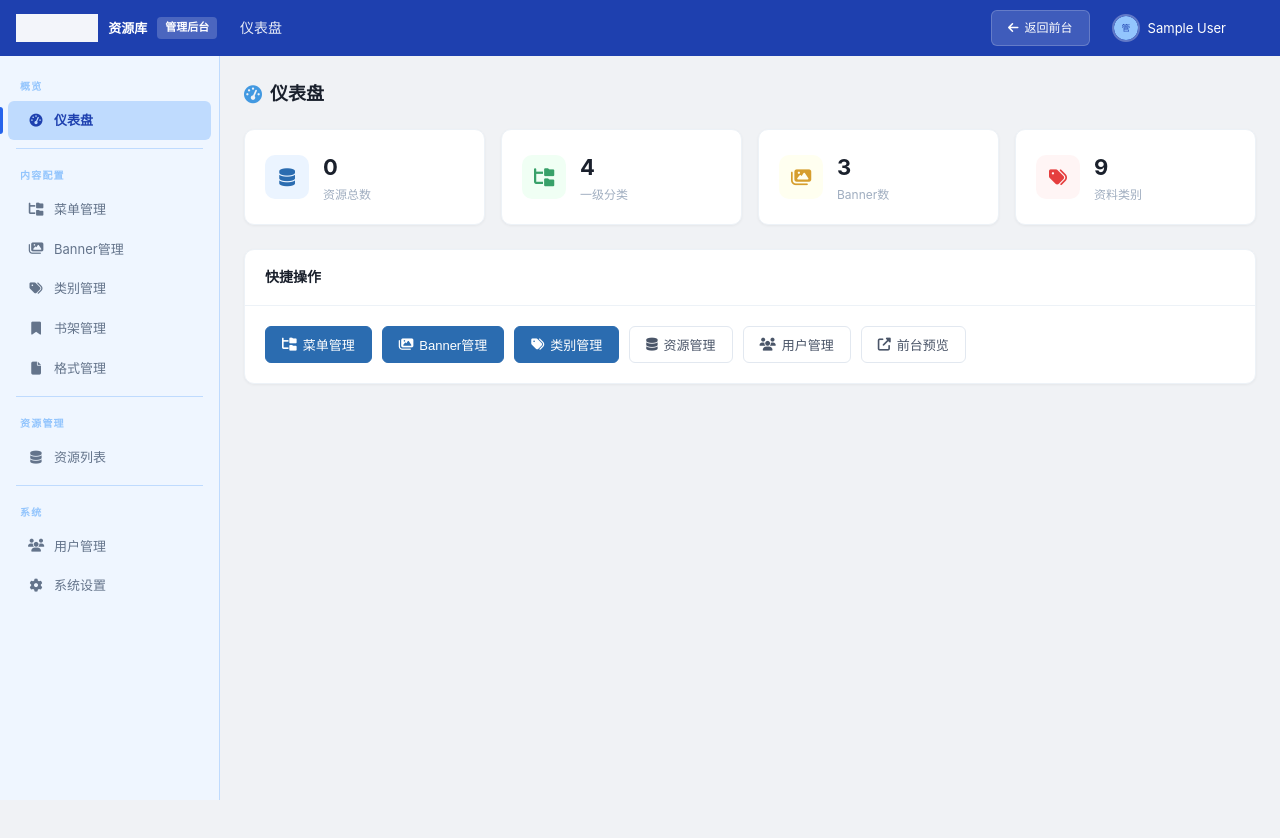
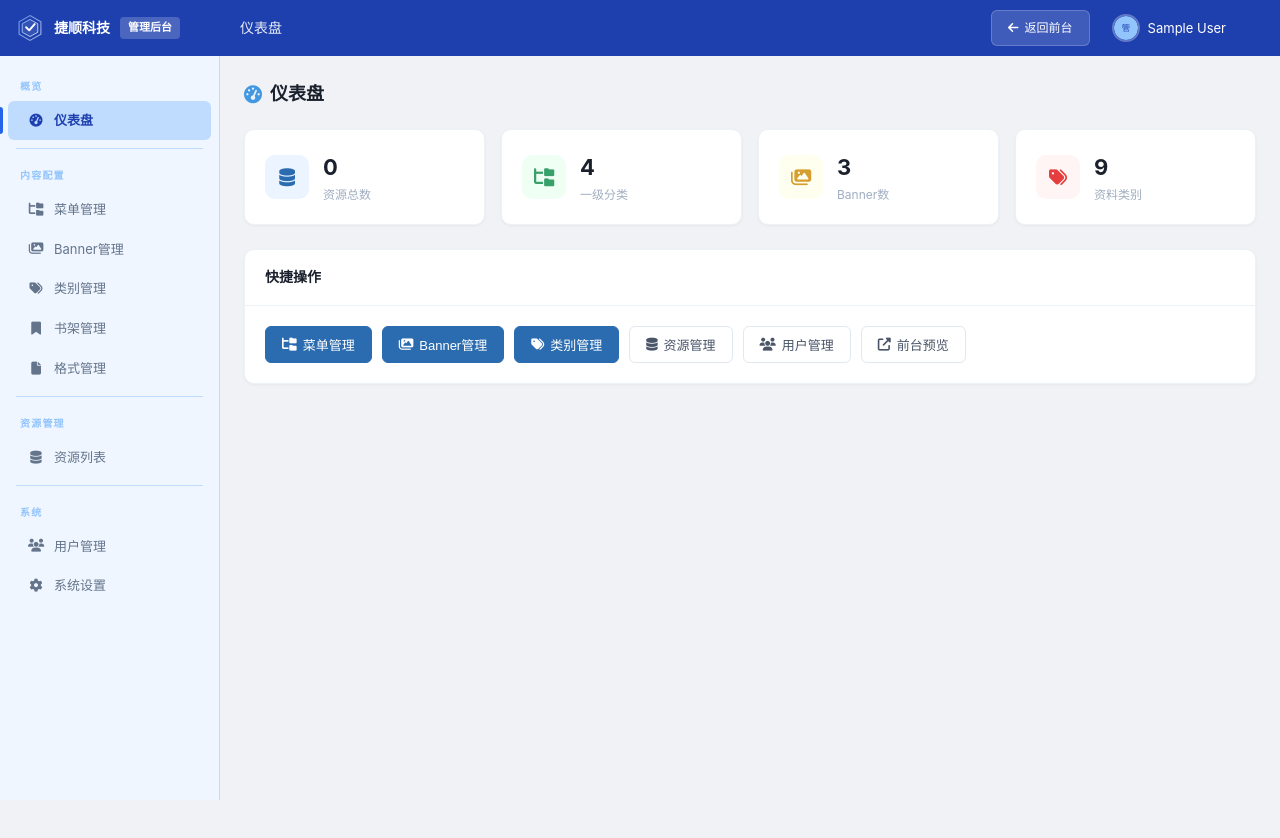
Before and after one commit to TaylorGan/resource-center, a plain HTML site: page admin.html in a window 1280 px wide. Drawn offline with Linux system fonts and the light colour scheme; sample sign-in values are in the browser's storage.

Commit message:
修复后台Logo空白：改用SVG图标替代PNG引用

```diff
--- a/admin.html
+++ b/admin.html
@@ -24,8 +24,8 @@ body{font-family:-apple-system,BlinkMacSystemFont,'Segoe UI','PingFang SC','Micr
 /* 顶部 */
 .admin-header{height:var(--header-height);background:#1E40AF;display:flex;align-items:center;justify-content:space-between;padding:0 24px 0 0;position:fixed;top:0;left:0;right:0;z-index:1000}
 .header-brand{width:var(--sidebar-width);height:100%;display:flex;align-items:center;padding:0 16px;gap:10px;flex-shrink:0}
-.header-brand img{height:28px;filter:brightness(0) invert(1);opacity:0.95}
-.header-brand span{font-size:13px;font-weight:700;color:#FFF;white-space:nowrap}
+.header-brand svg{flex-shrink:0}
+.header-brand span{font-size:14px;font-weight:700;color:#FFF;white-space:nowrap}
 .header-brand .tag{font-size:11px;padding:2px 8px;background:rgba(255,255,255,0.2);color:#FFF;border-radius:4px;font-weight:600}
 .header-main{flex:1;display:flex;align-items:center;justify-content:space-between;padding:0 20px}
 .header-main .page-title{color:rgba(255,255,255,0.9);font-size:14px;font-weight:500}
@@ -213,8 +213,18 @@ body{font-family:-apple-system,BlinkMacSystemFont,'Segoe UI','PingFang SC','Micr
 <!-- 顶部 -->
 <header class="admin-header">
   <div class="header-brand">
-    <img src="logo.png" alt="捷顺科技">
-    <span>资源库</span>
+    <svg viewBox="0 0 36 36" width="28" height="28">
+      <defs>
+        <linearGradient id="abg" x1="0%" y1="0%" x2="100%" y2="100%">
+          <stop offset="0%" style="stop-color:#93C5FD"/>
+          <stop offset="100%" style="stop-color:#FFFFFF"/>
+        </linearGradient>
+      </defs>
+      <path d="M18,2 L32,10 L32,26 L18,34 L4,26 L4,10 Z" fill="none" stroke="url(#abg)" stroke-width="1.5" opacity="0.6"/>
+      <path d="M18,7 L28,12.5 L28,23.5 L18,29 L8,23.5 L8,12.5 Z" fill="rgba(255,255,255,0.1)" stroke="url(#abg)" stroke-width="1"/>
+      <path d="M13,17 L17,21 L24,13" fill="none" stroke="#FFFFFF" stroke-width="2.5" stroke-linecap="round" stroke-linejoin="round"/>
+    </svg>
+    <span>捷顺科技</span>
     <span class="tag">管理后台</span>
   </div>
   <div class="header-main">
```
